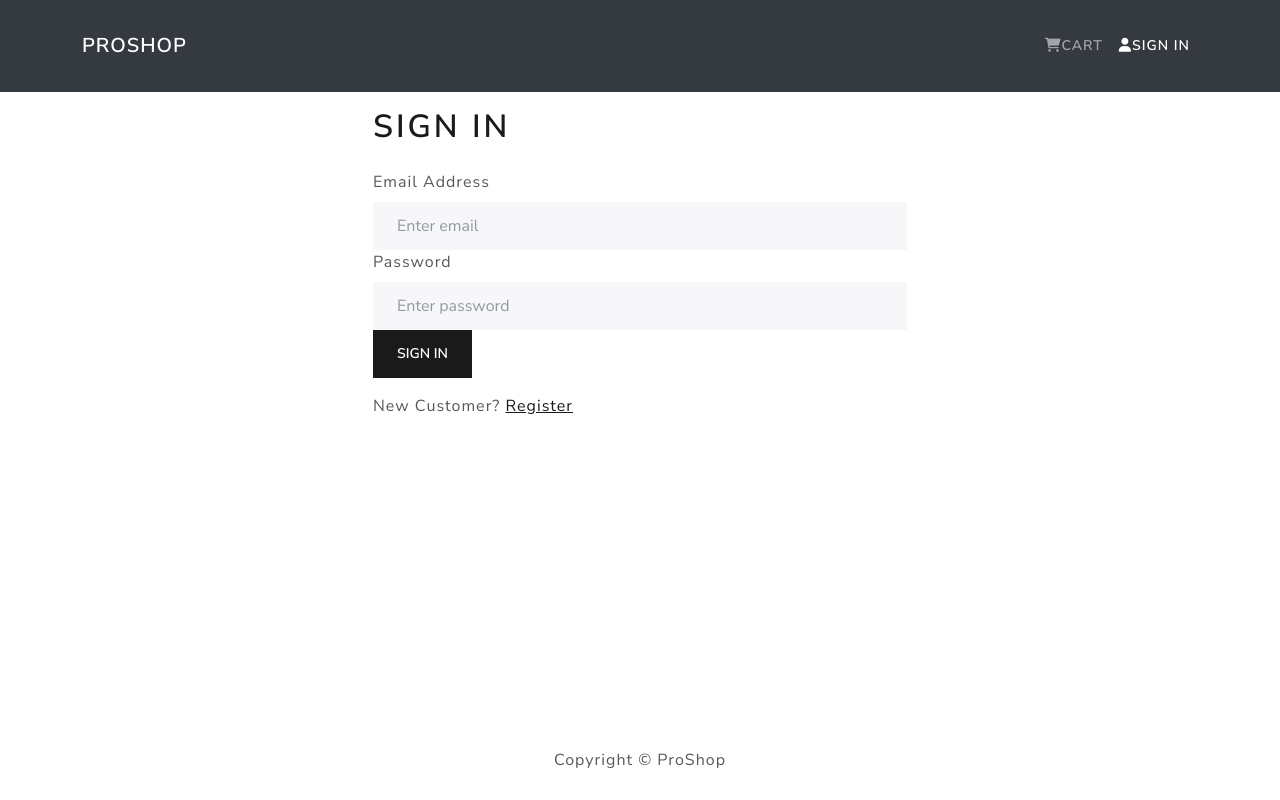
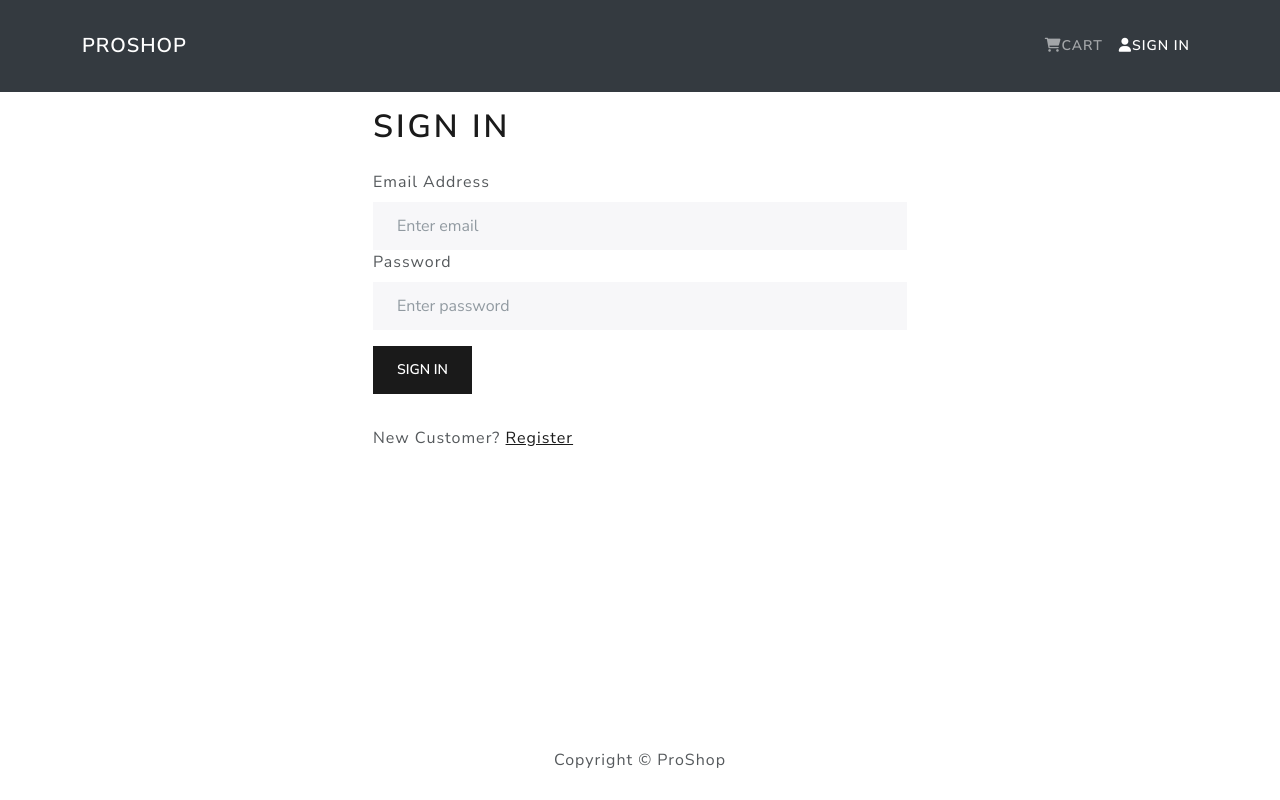
Before and after one commit to harishpariyar07/ProShop-Ecommerce, a React (Create React App) app in the folder frontend/: page /login in a window 1280 px wide. Built offline with nearby package versions, Linux system fonts and the light colour scheme.

Commit message:
style: Added padding for the sign in button

```diff
--- a/frontend/src/screens/LoginScreen.js
+++ b/frontend/src/screens/LoginScreen.js
@@ -52,14 +52,14 @@ const LoginScreen = () => {
                     </Form.Control>
                 </Form.Group>
 
-                <Button type='submit' variant='primary'>
+                <Button type='submit' variant='primary' className='my-3'>
                     Sign in
                 </Button>
             </Form>
 
             <Row className='py-3'>
                 <Col>
-                    New Customer? <Link to={redirect ? `/register?redirec t=${redirect}` : '/register'}>
+                    New Customer? <Link to={redirect ? `/register?redirect=${redirect}` : '/register'}>
                         Register
                     </Link>
                 </Col>
```
